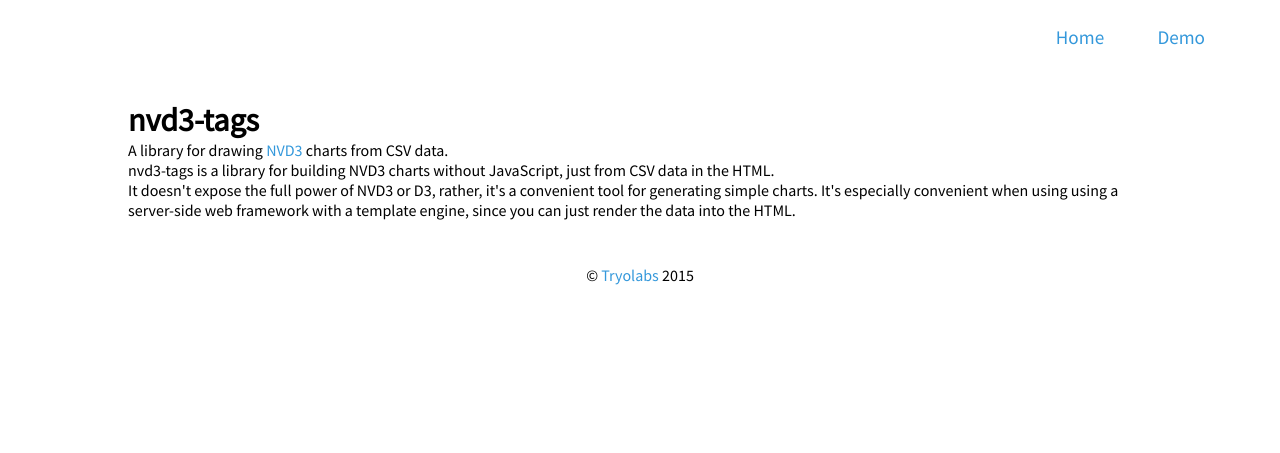
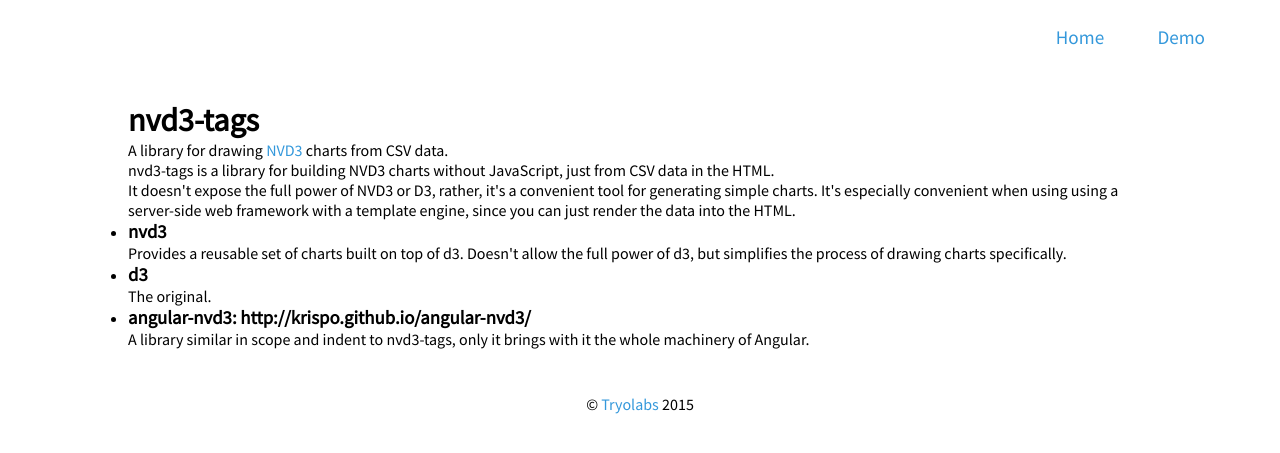
Before and after one commit to tryolabs/nvd3-tags, a Jekyll site: the page built from index.html, in a window 1280 px wide. Shown: the top 453 px of the page. Built offline with Jekyll 4.4.1, drawn with Linux system fonts in a browser that asks for light colours; nearby versions of some CDN libraries; a script that is not in the unit is left out.

Commit message:
Add some more index text

```diff
--- a/index.html
+++ b/index.html
@@ -21,3 +21,28 @@
     render the data into the HTML.
   </p>
 </section>
+
+<section class="others">
+  <ul>
+    <li>
+      <h3>nvd3</h3>
+      <div class="desc">
+        Provides a reusable set of charts built on top of d3. Doesn't allow the
+        full power of d3, but simplifies the process of drawing charts
+        specifically.
+      </div>
+    </li>
+    <li>
+      <h3>d3</h3>
+      <div class="desc">
+        The original.
+      </div>
+    </li>
+    <li>
+      <h3>angular-nvd3: http://krispo.github.io/angular-nvd3/</h3>
+      <div class="desc">
+        A library similar in scope and indent to nvd3-tags, only it brings with
+        it the whole machinery of Angular.
+      </div>
+  </ul>
+</section>
```
